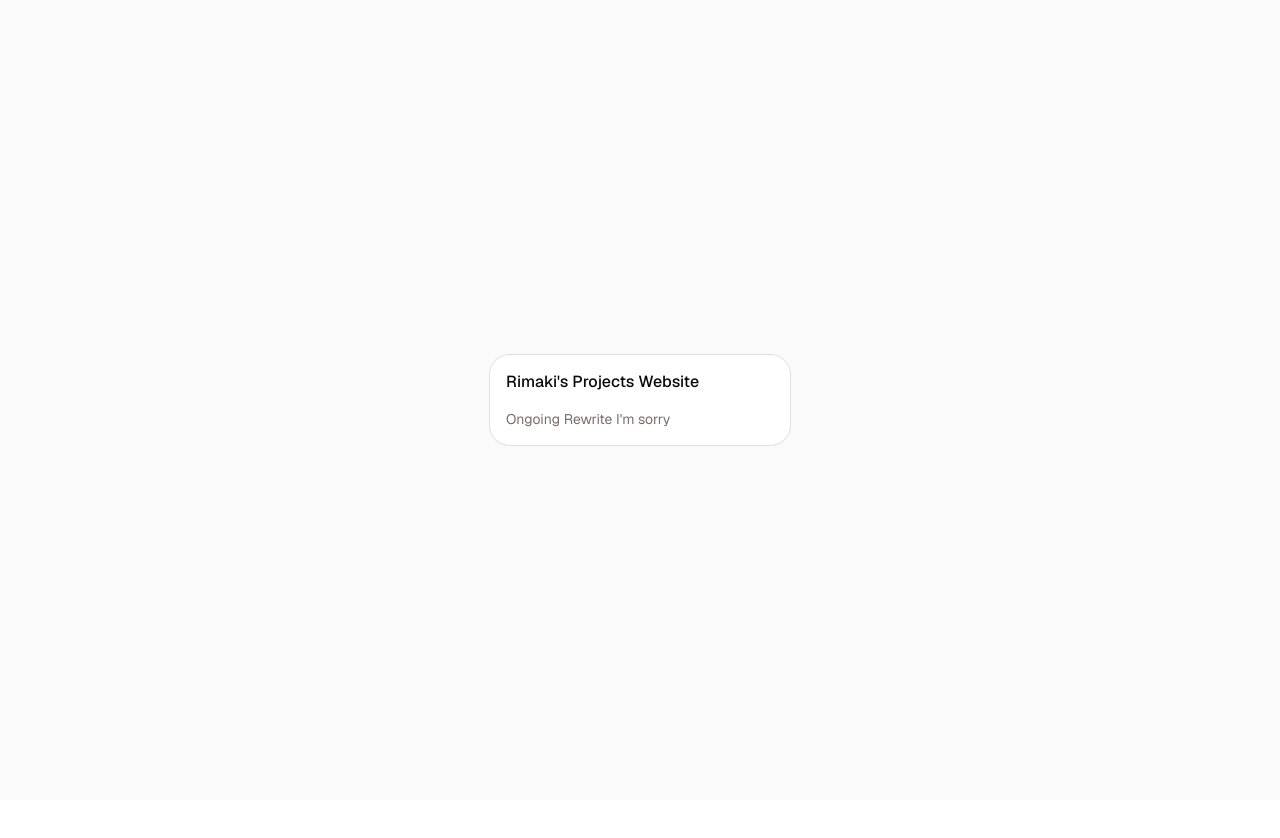
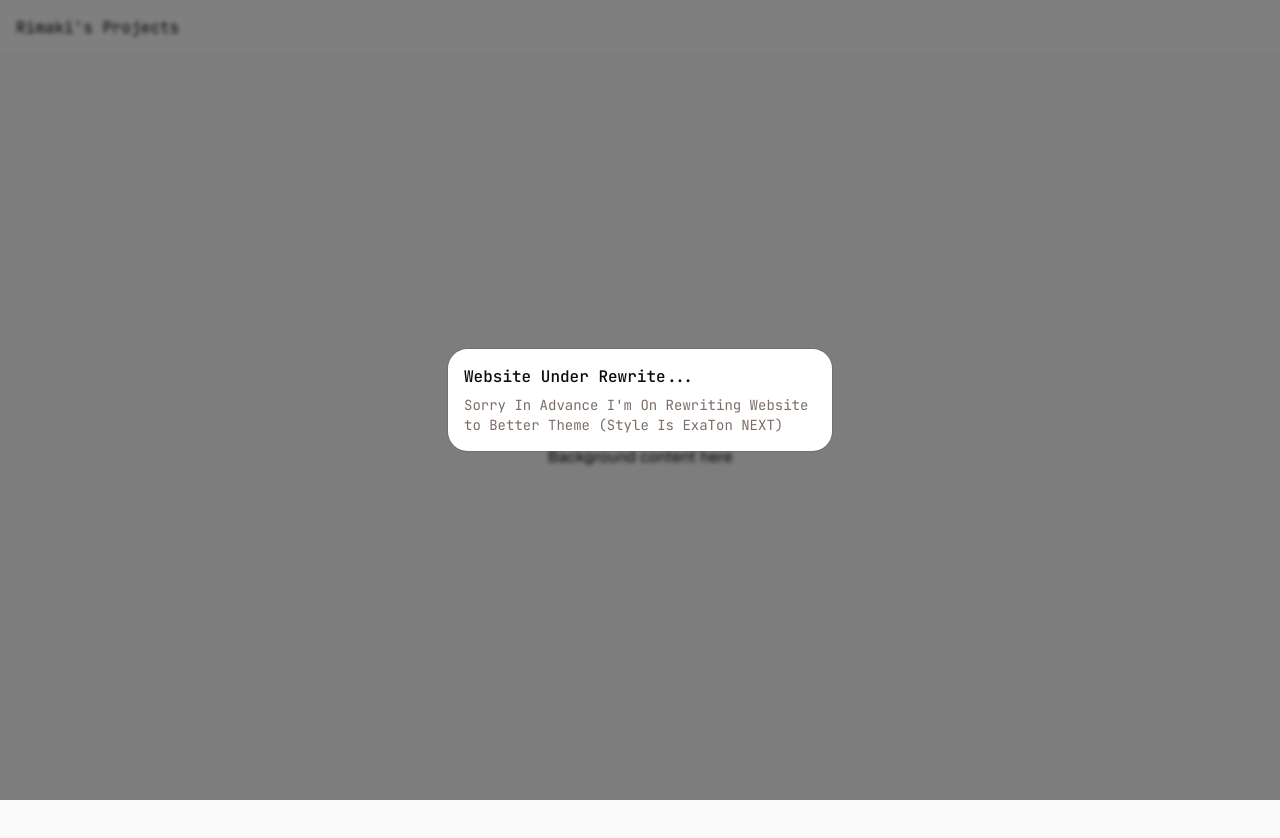
Before and after one commit to RimakiTaema/rimakidotnet, a Next.js app: page / in a window 1280 px wide. Shown: the top 838 px of the page. Before the commit the page ends 800 px from the top, so only its background shows below. Built offline with nearby package versions, Linux system fonts and the light colour scheme.

Commit message:
Added Navbar and alert-dialog.tsx modified

```diff
--- a/app/layout.tsx
+++ b/app/layout.tsx
@@ -4,6 +4,7 @@ import "./globals.css";
 import { cn } from "@/lib/utils";
 import { TooltipProvider } from "@/components/ui/tooltip"
 import React from "react";
+import SiteHeader from "@/components/siteHeader";
 
 const jetbrainsMono = JetBrains_Mono({subsets:['latin'],variable:'--font-mono'});
 
@@ -29,11 +30,15 @@ export default function RootLayout({
 }) {
   return (
     <html lang="en" className={cn("font-mono", jetbrainsMono.variable)}>
-      <body
+    <body
         className={`${geistSans.variable} ${geistMono.variable} antialiased`}
-      >
-        <TooltipProvider>{children}</TooltipProvider>
-      </body>
+    >
+        <SiteHeader>
+            <TooltipProvider>
+                {children}
+            </TooltipProvider>
+        </SiteHeader>
+    </body>
     </html>
   );
 }
--- a/app/page.tsx
+++ b/app/page.tsx
@@ -1,19 +1,28 @@
-import {Card, CardDescription, CardHeader, CardTitle} from "@/components/ui/card";
+"use client"
 
+import {
+  AlertDialog,
+  AlertDialogContent,
+  AlertDialogHeader,
+  AlertDialogTitle,
+  AlertDialogDescription,
+} from "@/components/ui/alert-dialog";
 
 export default function Home() {
   return (
     <div className="flex min-h-screen h-32 items-center justify-center bg-zinc-50 font-sans dark:bg-black">
-      <Card className={"flex flex-col min-w-75 min-h-20"}>
-        <CardHeader>
-          <CardTitle>
-            Rimaki&#39;s Projects Website
-          </CardTitle>
-        </CardHeader>
-        <CardDescription className={"px-4"}>
-          Ongoing Rewrite I&#39;m sorry
-        </CardDescription>
-      </Card>
+      <p>Background content here</p>
+
+      <AlertDialog open>
+        <AlertDialogContent>
+          <AlertDialogHeader>
+            <AlertDialogTitle>Website Under Rewrite...</AlertDialogTitle>
+            <AlertDialogDescription>
+              Sorry In Advance I&#39;m On Rewriting Website to Better Theme (Style Is ExaTon NEXT)
+            </AlertDialogDescription>
+          </AlertDialogHeader>
+        </AlertDialogContent>
+      </AlertDialog>
     </div>
   );
 }
--- /dev/null
+++ b/components/navbar.tsx
@@ -0,0 +1,23 @@
+"use client"
+// Unused Components
+/* import {Button} from "@/components/ui/button";
+* import {Sheet, SheetContent, SheetTitle, SheetTrigger} from "@/components/ui/sheet";
+* import {ListIcon, MountainsIcon} from "@phosphor-icons/react";
+* import {Tooltip} from "@/components/ui/tooltip";
+* import Link from "next/link";
+* import {Card} from "@/components/ui/card";
+*/
+
+export const navItems = [
+    'About',
+    'Contact',
+    'Projects'
+];
+
+export default function Navbar() {
+    return (
+        <header className="">
+            Rimaki&#39;s Projects
+        </header>
+    )
+}
--- /dev/null
+++ b/components/siteHeader.tsx
@@ -0,0 +1,15 @@
+import React from "react";
+import Navbar from "@/components/navbar";
+
+export default function SiteHeader({ children }: { children?: React.ReactNode }) {
+    return (
+        <>
+            <header className="w-full border-b">
+                <div className="flex h-14 items-center px-4">
+                    <Navbar />
+                </div>
+            </header>
+            {children}
+        </>
+    )
+}
--- a/components/ui/alert-dialog.tsx
+++ b/components/ui/alert-dialog.tsx
@@ -36,7 +36,7 @@ function AlertDialogOverlay({
     <AlertDialogPrimitive.Overlay
       data-slot="alert-dialog-overlay"
       className={cn(
-        "fixed inset-0 z-50 bg-black/10 duration-100 supports-backdrop-filter:backdrop-blur-xs data-open:animate-in data-open:fade-in-0 data-closed:animate-out data-closed:fade-out-0",
+        "fixed inset-0 z-50 bg-black/50 backdrop-blur-[2px] duration-100 data-open:animate-in data-open:fade-in-0 data-closed:animate-out data-closed:fade-out-0",
         className
       )}
       {...props}
@@ -58,7 +58,7 @@ function AlertDialogContent({
         data-slot="alert-dialog-content"
         data-size={size}
         className={cn(
-          "group/alert-dialog-content fixed top-1/2 left-1/2 z-50 grid w-full -translate-x-1/2 -translate-y-1/2 gap-4 rounded-xl bg-background p-4 ring-1 ring-foreground/10 duration-100 outline-none data-[size=default]:max-w-xs data-[size=sm]:max-w-xs data-[size=default]:sm:max-w-sm data-open:animate-in data-open:fade-in-0 data-open:zoom-in-95 data-closed:animate-out data-closed:fade-out-0 data-closed:zoom-out-95",
+          "group/alert-dialog-content fixed top-1/2 left-1/2 z-50 grid w-[calc(100%-2rem)] -translate-x-1/2 -translate-y-1/2 gap-4 rounded-xl bg-background p-4 ring-1 ring-foreground/10 duration-100 outline-none max-w-sm data-[size=sm]:max-w-xs data-open:animate-in data-open:fade-in-0 data-open:zoom-in-95 data-closed:animate-out data-closed:fade-out-0 data-closed:zoom-out-95",
           className
         )}
         {...props}
```
